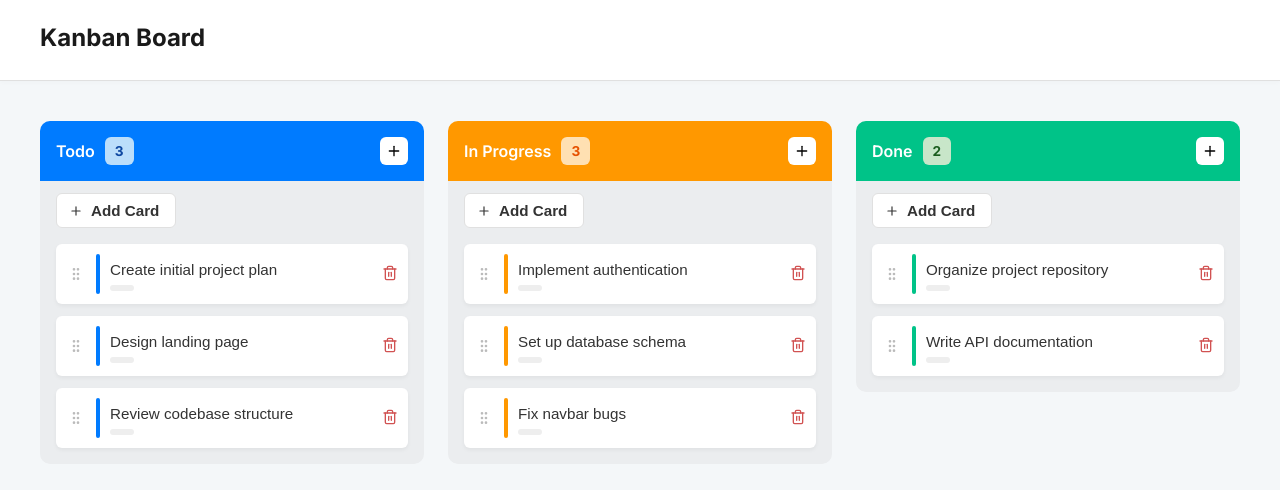
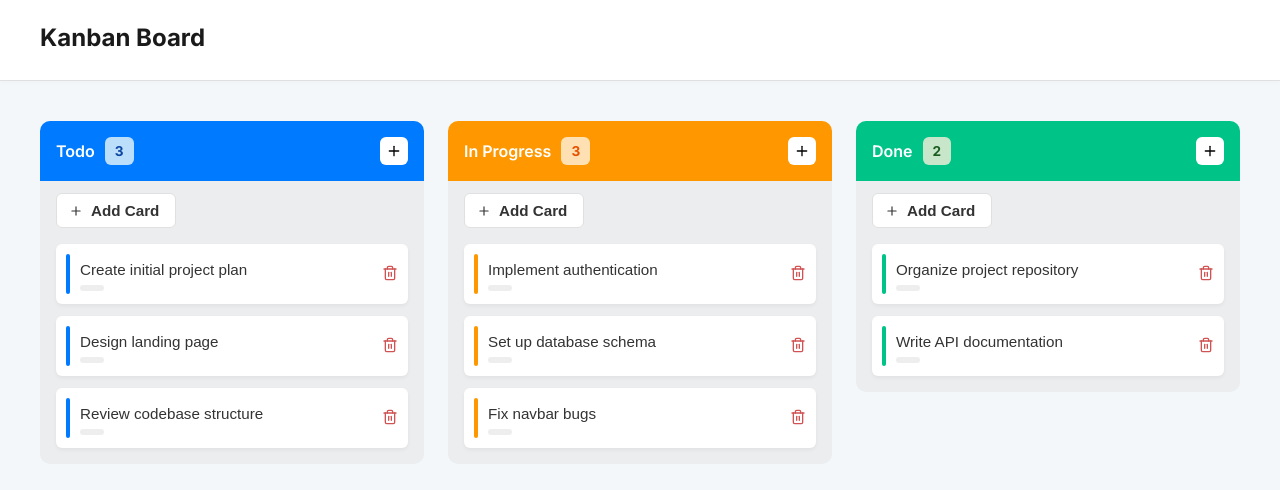
Before and after one commit to asifiliyas/ez-test-kanban, a React (Vite) app: page / in a window 1280 px wide. Shown: the top 490 px of the page. Built offline with nearby package versions, Linux system fonts and the light colour scheme.

Commit message:
Show drag handle only on mobile, allow full card drag on desktop

```diff
--- a/src/components/KanbanBoard/Card.tsx
+++ b/src/components/KanbanBoard/Card.tsx
@@ -33,6 +33,19 @@ export const Card: React.FC<CardProps> = ({ card }) => {
     const [tempTitle, setTempTitle] = useState(card.title);
     const [modalType, setModalType] = useState<'edit' | 'delete' | null>(null);
     const inputRef = useRef<HTMLInputElement>(null);
+
+    const [isMobile, setIsMobile] = useState(() => {
+        if (typeof window !== 'undefined') {
+            return window.innerWidth <= 768;
+        }
+        return false;
+    });
+
+    useEffect(() => {
+        const handleResize = () => setIsMobile(window.innerWidth <= 768);
+        window.addEventListener('resize', handleResize);
+        return () => window.removeEventListener('resize', handleResize);
+    }, []);
 
     const {
         attributes,
@@ -138,8 +151,11 @@ export const Card: React.FC<CardProps> = ({ card }) => {
                 style={style}
                 className={`kanban-card ${isEditing ? 'editing' : ''}`}
                 onClick={handleCardClick}
+                {...(!isMobile ? attributes : {})}
+                {...(!isMobile ? listeners : {})}
             >
-                {/* Drag handle - ONLY this area triggers drag */}
+                {/* Drag handle visible only on mobile */}
+                {isMobile && (
                     <div
                         className="drag-handle"
                         {...attributes}
@@ -148,6 +164,7 @@ export const Card: React.FC<CardProps> = ({ card }) => {
                     >
                         <GripVertical size={16} />
                     </div>
+                )}
 
                 <div className={`card-indicator ${card.columnId}`} />
                 <div className="card-content">
```
Lines whose indentation alone changed are shown as unchanged.
